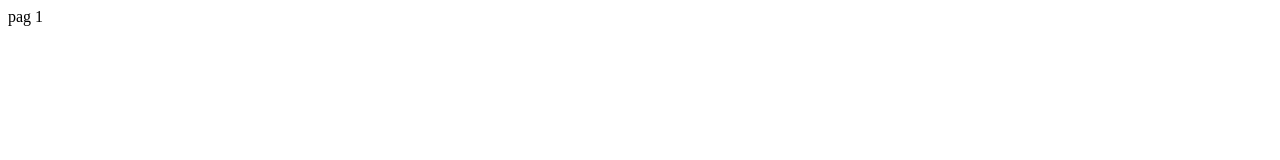
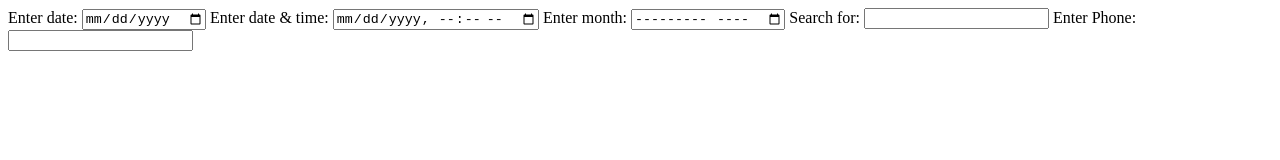
Before and after one commit to jarevalo69/aprendo_git, a plain HTML site: page pag 1.html in a window 1280 px wide. Drawn offline with Linux system fonts and the light colour scheme.

Commit message:
creo campos de fecha en pag 2

```diff
--- a/pag 1.html
+++ b/pag 1.html
@@ -4,8 +4,16 @@
 </head>
 <body>
 
-	pag 1
-
+	<label for="date">Enter date:</label>
+	<input type="date" id="date"/>
+	<label for="datetime">Enter date & time:</label>
+	<input type="datetime-local" id="datetime"/>
+	<label for="month">Enter month:</label>
+	<input type="month" id="month"/>
+	<label for="search">Search for:</label>
+	<input type="search" id="search"/>
+	<label for="tel">Enter Phone:</label>
+	<input type="tel" id="tel">
 
 </body>
 </html>
```
